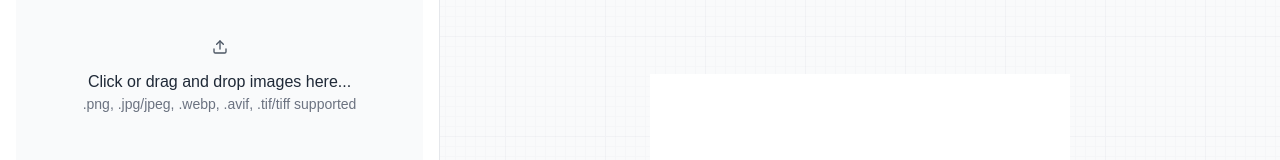
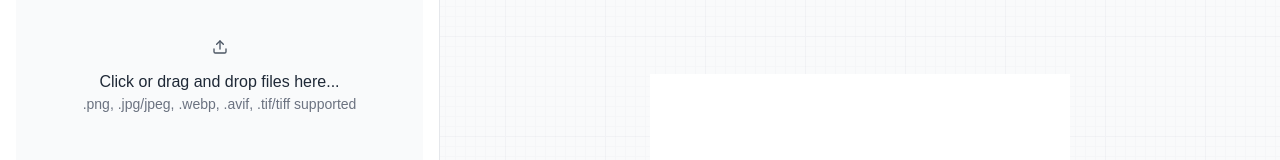
Before and after one commit to aryaveersr/background-remover, a SvelteKit app: page / in a window 1280 px wide. Shown: the part 169-329 px from the top of the page. Built offline with nearby package versions, Linux system fonts and the light colour scheme.

Commit message:
make fileupload stateless

```diff
--- a/src/lib/components/FileUpload.svelte
+++ b/src/lib/components/FileUpload.svelte
@@ -1,20 +1,22 @@
 <script lang="ts">
-	import { extensions, mimeTypes } from '$lib/utils/mime';
+	import type { Merge } from '$lib/utils/merge';
 	import { Upload } from '@lucide/svelte';
+	import type { Snippet } from 'svelte';
+	import type { HTMLInputAttributes } from 'svelte/elements';
 
 	interface Props {
 		onupload?: (file: File) => void;
+		children?: Snippet;
 	}
 
-	let { onupload = () => {} }: Props = $props();
+	let { onupload = () => {}, children, ...props }: Merge<Props, HTMLInputAttributes> = $props();
 </script>
 
 <label>
 	<input
 		type="file"
 		class="visually-hidden"
-		accept={mimeTypes.join(', ')}
-		multiple
+		{...props}
 		onchange={(ev) => {
 			[...ev.currentTarget.files!].forEach(onupload);
 			ev.currentTarget.value = '';
@@ -24,8 +26,8 @@
 		<span>
 			<Upload />
 		</span>
-		<p>Click or drag and drop images here...</p>
-		<small>{extensions} supported</small>
+		<p>Click or drag and drop files here...</p>
+		<small>{@render children?.()}</small>
 	</div>
 </label>
 
--- a/src/routes/AddImages.svelte
+++ b/src/routes/AddImages.svelte
@@ -2,6 +2,7 @@
 	import Button from '$lib/components/Button.svelte';
 	import FileUpload from '$lib/components/FileUpload.svelte';
 	import { Entry, getEntries } from '$lib/entries.svelte';
+	import { extensions, mimeTypes } from '$lib/utils/mime';
 	import UrlInput from './UrlInput.svelte';
 
 	let entries = getEntries();
@@ -10,7 +11,13 @@
 <div class="container">
 	<div class="top">
 		<h2>Upload images</h2>
-		<FileUpload onupload={(file) => entries.add(new Entry(file))} />
+		<FileUpload
+			onupload={(file) => entries.add(new Entry(file))}
+			accept={mimeTypes.join(', ')}
+			multiple
+		>
+			{extensions} supported
+		</FileUpload>
 
 		<hr />
 		<UrlInput />
```
